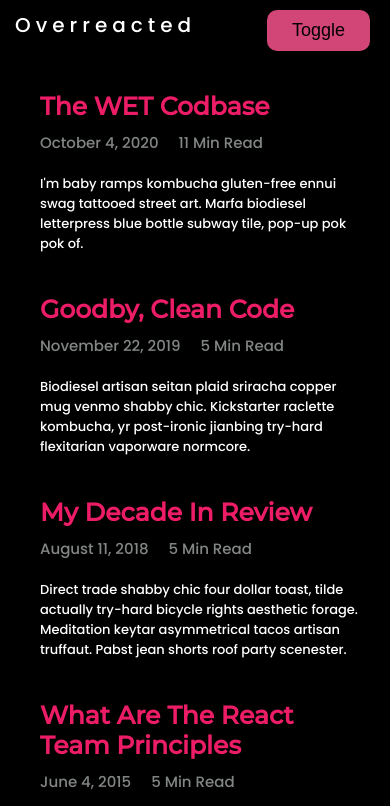
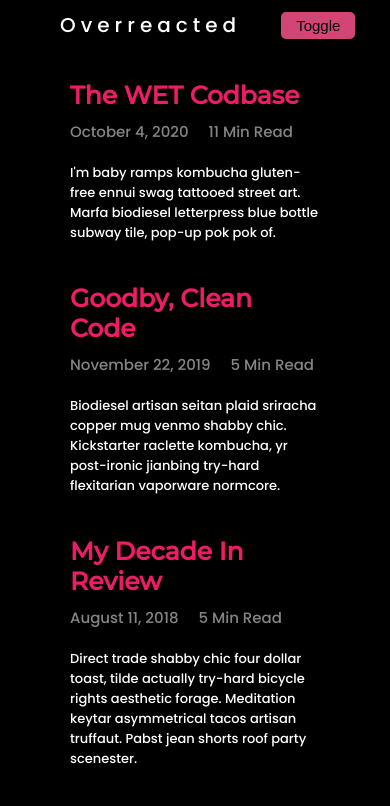
Before and after one commit to Winniewambui/Dark-Light-Themes, a plain HTML site: page index.html in a window 390 px wide. Shown: the top 806 px of the page. Drawn offline with Linux system fonts and the light colour scheme.

Commit message:
modified css

```diff
--- a/style.css
+++ b/style.css
@@ -86,12 +86,12 @@ p{
 @media  screen and (max-width: 480px) {
 
     .main-container{
-        width: 400px;
+        width: 300px;
          margin: auto;
      }
      .section-centre{
        margin-top: 50px;
-       margin: 0 20px;
+       margin: 0 5px;
      }
      nav{
         display: flex;
@@ -105,6 +105,12 @@ p{
          letter-spacing: 5px;
          margin-left: -15px;
      }
+     .toggle{
+        padding: 5px 15px;
+        font-size: 15px;
+        border-radius: 5px;
+
+    }
      .news-article{
          margin: 40px 20px;
      }
```
